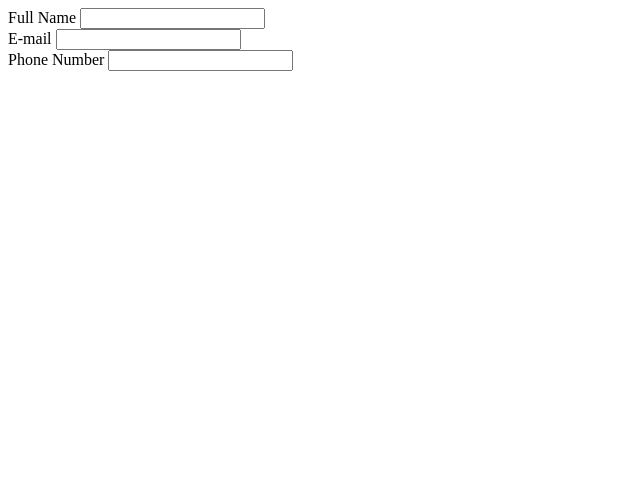
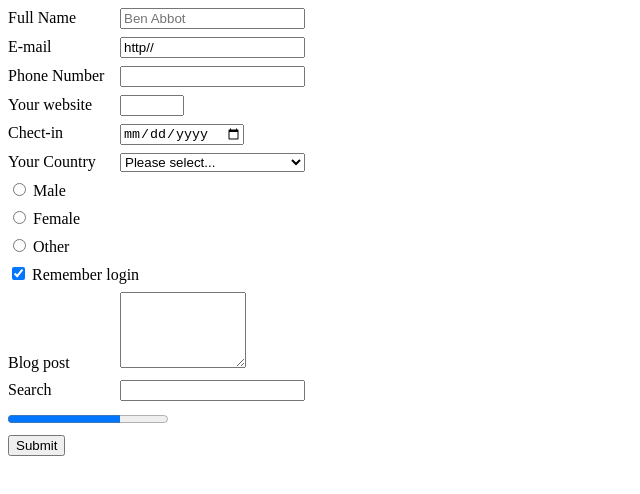
Before and after one commit to 2016-codeLearn/forms, a plain HTML site: page index.html in a window 1280 px wide. Shown: the whole page, without its empty margins (0-640 px from the left). Drawn offline with Linux system fonts and the light colour scheme.

Commit message:
Add mor form elements

```diff
--- a/css/styles.css
+++ b/css/styles.css
@@ -0,0 +1,18 @@
+form div{
+	padding-bottom: 8px;
+}
+
+label{
+	display: inline-block;
+	width: 108px;
+
+}
+#post{
+	width: 120px;
+	min-width: 50px;
+	height: 70px;
+	min-height: 60px;
+	max-width: 300px;
+	max-height: 150px;
+	font-family: Arial;
+}
--- a/index.html
+++ b/index.html
@@ -10,15 +10,16 @@
 
 	<body>
 
-	<form action="register.php" method="get">
+	<form action="register.php" method="get"> <!-- how the data gets there ( get or post) post is for paswords -->
+
 		<div>
 			<label for="full-name">Full Name</label>
-			<input type="text" id="full-name">
+			<input type="text" id="full-name" required placeholder="Ben Abbot">   <!-- this is the value with its type -->
 			</div>
 
 			<div>
-				<label for="email">E-mail</label>
-				<input type="email" id="email">
+				<label for="website">E-mail</label> <!-- looks for an id -->
+				<input type="url" id="website" required value="http//"> <!-- this is a bullying attribute -->
 			</div>
 
 			<div>
@@ -26,7 +27,69 @@
 				<input type="tel" id="phone">
 			</div>
 
+			<div>
+				<label for="quantity">Your website</label>
+				<input type="number" id="quantity" min="1" max="500">
+			</div>
 
+
+			<div>
+				<label for="date">Chect-in</label>
+				<input type="date" id="date">
+			</div>
+
+			<div>
+				<label for="country">Your Country</label>
+				<select name="country" id="country"> n  <!-- name attribute will be sent to the server -->
+
+					<option value="nz">Please select...</option>
+						<optgroup label="Oceania">
+							<option value="nz">New Zealand</option> <!-- (eg: from New Zealand, = NZ/ Australia = aus) -->
+							<option value="aus">Australia</option>
+						</optgroup>
+						 <optgroup label="Other">
+							<option value="usa">United States of America</option>
+					 	</optgroup>
+				</select>
+			</div>
+
+			<div>
+				<input type="radio" id="male" name="gender">
+				<label for="male">Male</label>
+				</div>
+
+			<div>
+				<input type="radio" id="female" name="gender">
+				<label for="female">Female</label>
+			</div>
+
+			<div>
+				<input type="radio" id="Other" name="gender">
+				<label for="Other">Other</label>
+			</div>
+
+			<!-- CHECKBOXES -->
+			<div>
+				<input type="checkbox" id="remember" checked> <!-- BULLYING ATTRIBUTE. Forces login address -->
+				<label for="remember">Remember login</label>
+			</div>
+
+			<div>
+				<label for="post">Blog post</label>
+				<textarea name="post" id="post" cols="30" rows="10"></textarea>
+			</div>
+
+			<div>
+				<label for="search">Search</label>
+				<input type="search" id="searh">
+			</div>
+
+			<div>
+				<progress max="100" value="70"></progress>
+
+
+			</div>
+			<input type="submit">
 
 	</form>
 
```
